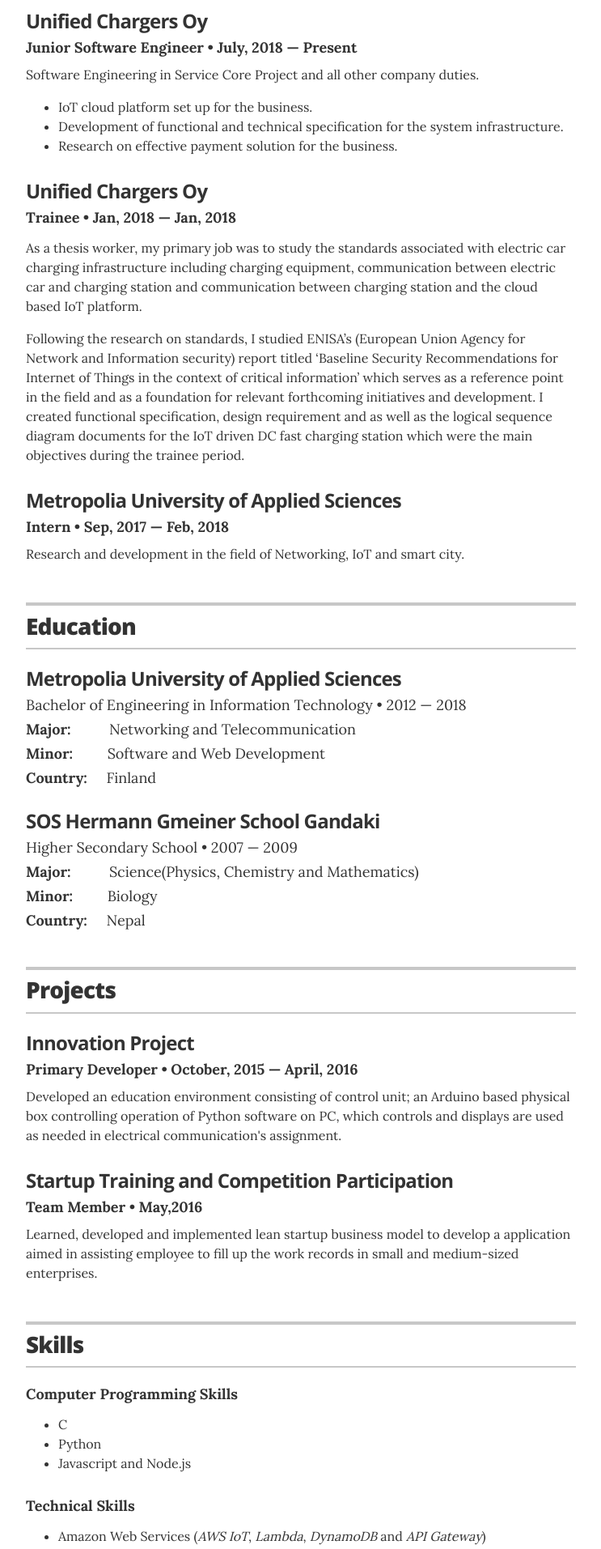
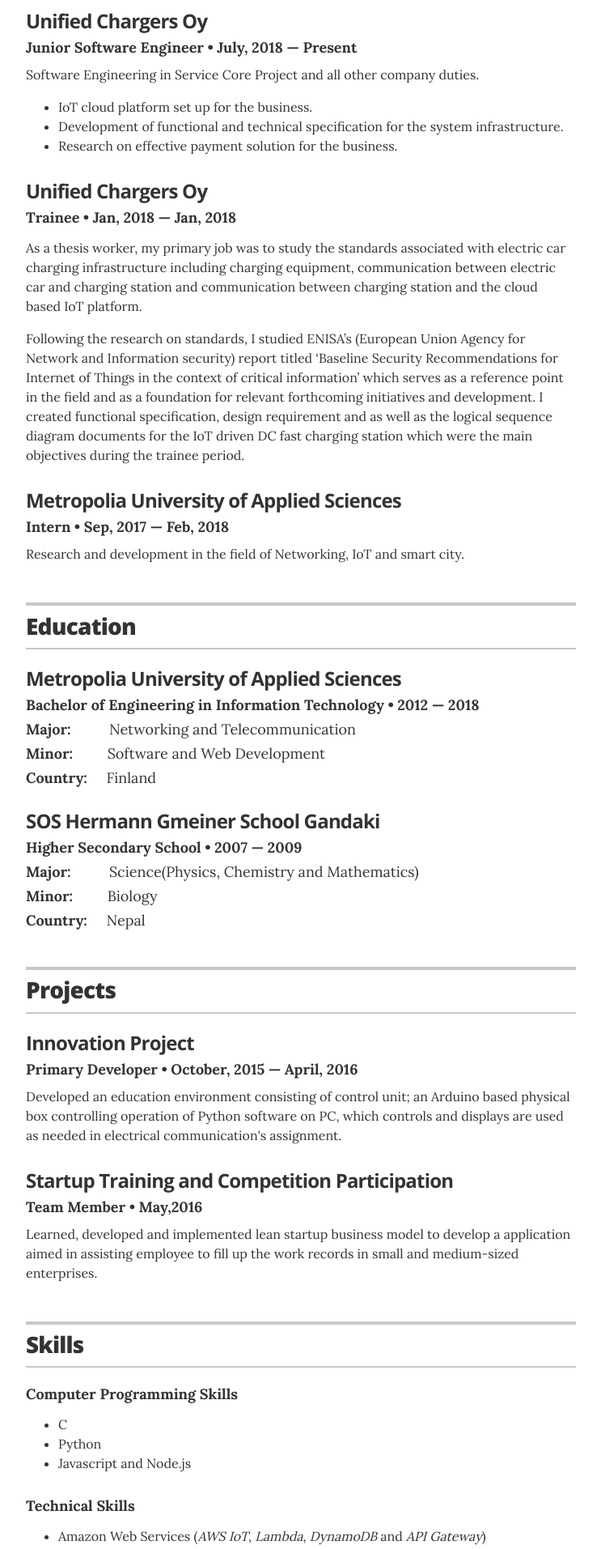
Before and after one commit to ranabhat/ranabhat.github.io, a Jekyll site: the page built from index.html, in a window 1280 px wide. Shown: the part 800-2713 px from the top of the page at 81% size, without its empty margins (268-1011 px from the left). Built offline with Jekyll 4.4.1, drawn with Linux system fonts in a browser that asks for light colours.

Commit message:
Update resume.html

```diff
--- a/_layouts/resume.html
+++ b/_layouts/resume.html
@@ -79,7 +79,7 @@
         {% for education in site.data.education %}
         <div class="resume-item" itemscope itemprop="alumniOf" itemtype="http://schema.org/CollegeOrUniversity">
           <h3 class="resume-item-title" itemprop="name">{{ education.uni }}</h3>
-          <p class="resume-item-details group" itemprop="description">{{ education.degree }} &bull; {{ education.year }}</p>
+          <h4 class="resume-item-details group" itemprop="description">{{ education.degree }} &bull; {{ education.year }}</h4>
           <p class="resume-item-details group" itemprop="description">{{education.major}}</p>
           <p class="resume-item-details group" itemprop="description">{{education.minor}}</p>
           <p class="resume-item-details group" itemprop="description">{{education.country}}</p>
```
